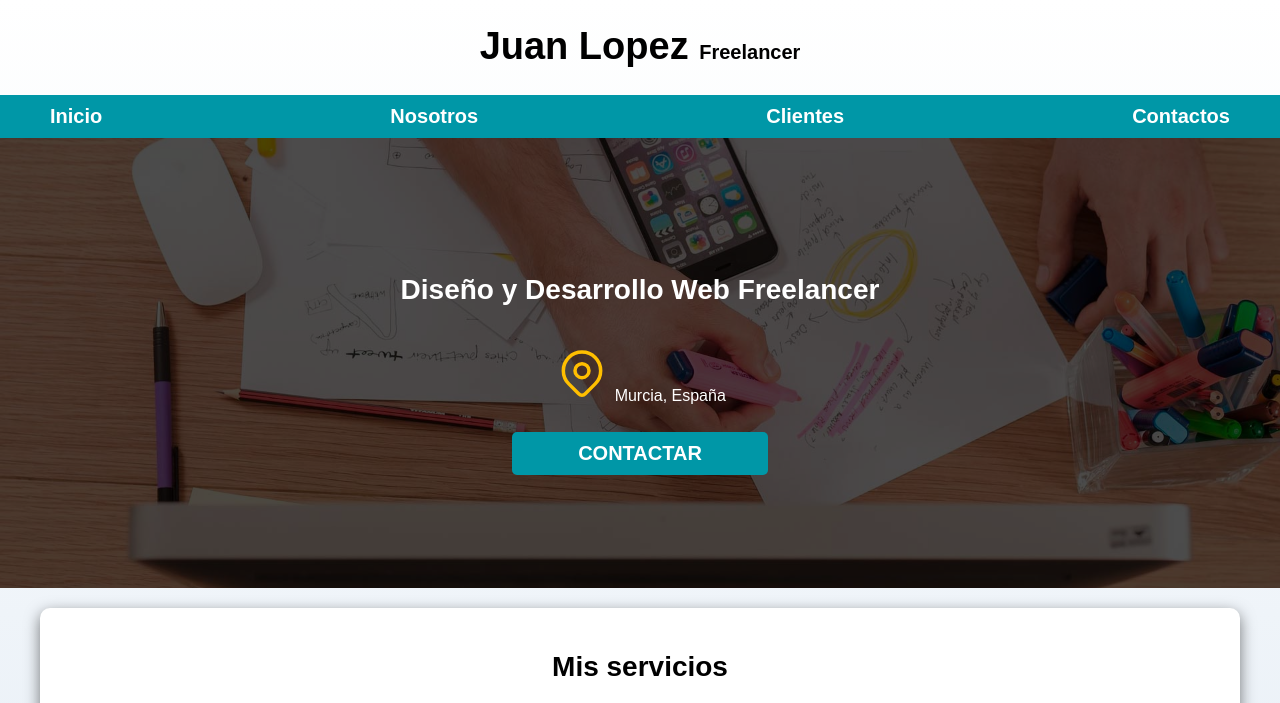
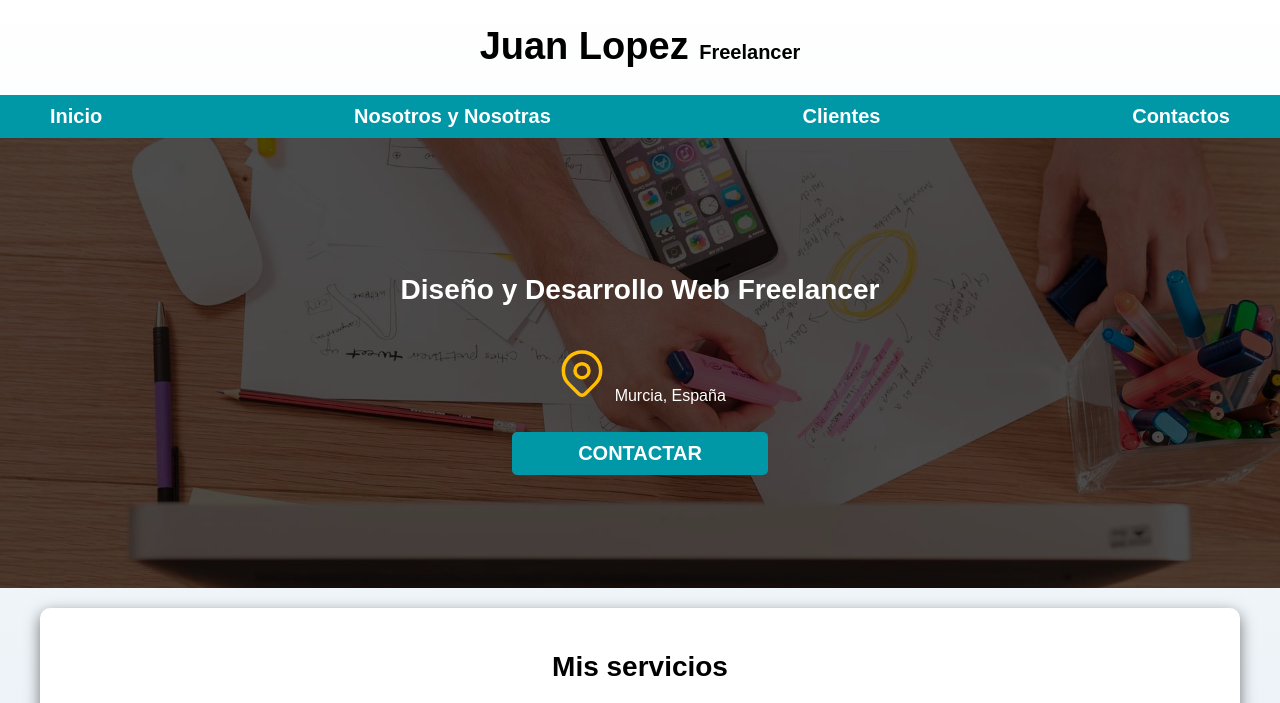
Before and after one commit to juuannlopez/sitioFreelancer, a plain HTML site: page index.html in a window 1280 px wide. Shown: the top 703 px of the page. Drawn offline with Linux system fonts and the light colour scheme.

Commit message:
Lenguaje inclusivo

```diff
--- a/index.html
+++ b/index.html
@@ -18,7 +18,7 @@
     <div class="nav-bg">
         <nav class="navegacion-principal contenedor">
             <a href="#">Inicio</a>
-            <a href="#">Nosotros</a>
+            <a href="#">Nosotros y Nosotras</a>
             <a href="#">Clientes</a>
             <a href="#">Contactos</a>
         </nav>
```
